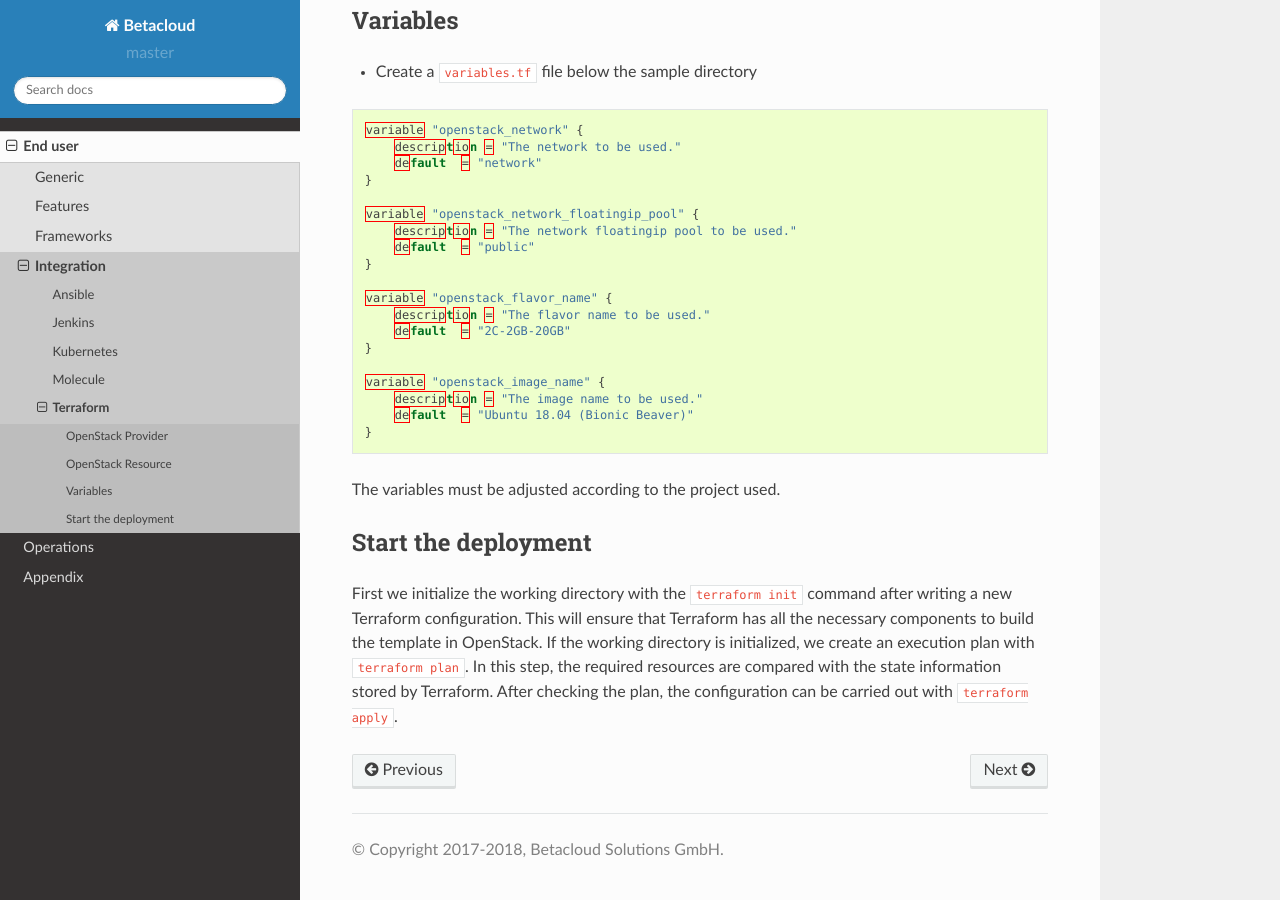
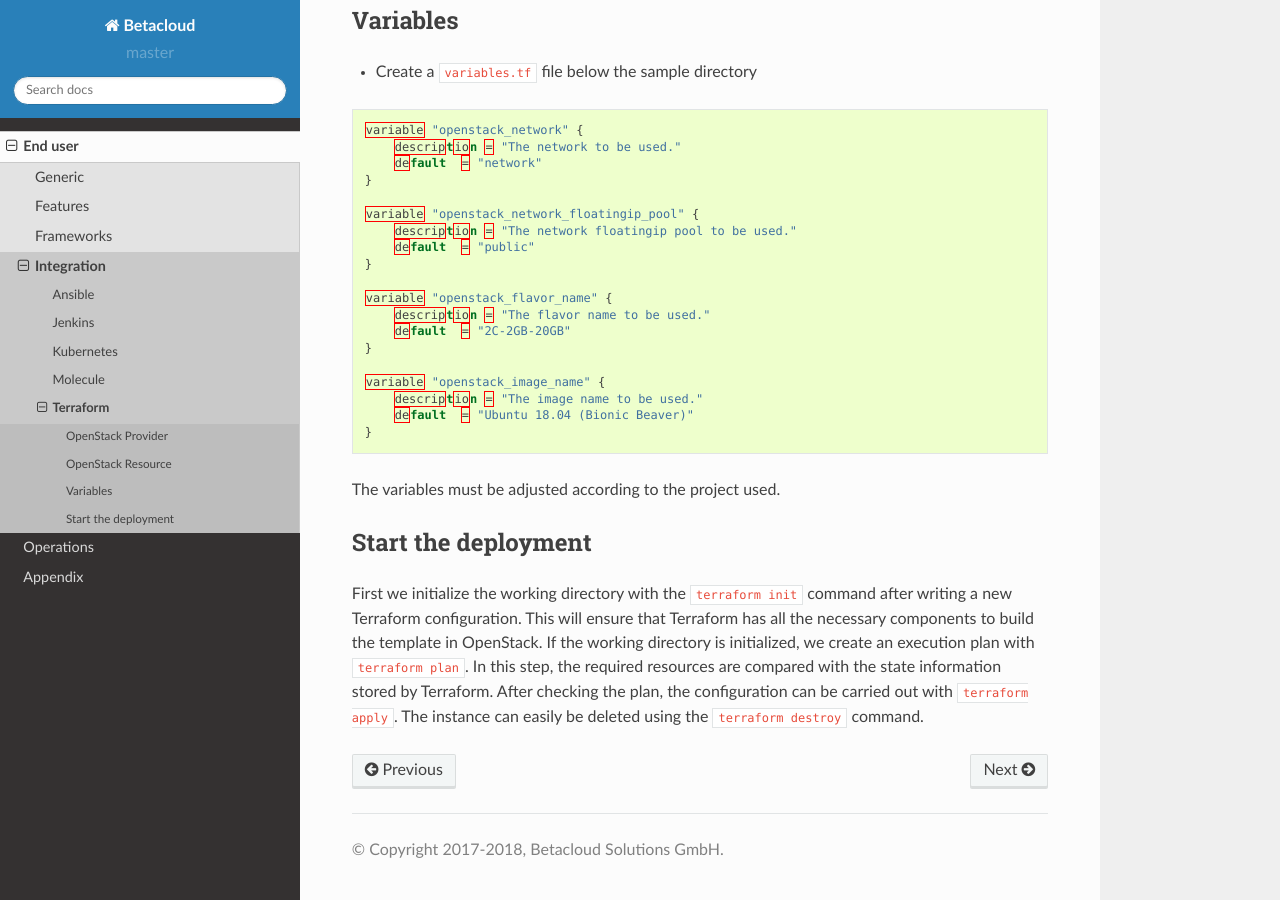
Before and after one commit to betacloud/documentation, a Sphinx documentation site: the page built from source/end-user/integration/terraform.rst, in a window 1280 px wide and 900 px high, scrolled down 1823 px. Built offline with Sphinx 7.4.7 and the Read the Docs theme 2.0.0, drawn with Linux system fonts in a browser that asks for light colours; pages that are not in the unit, such as notebooks, are missing from menus.

Commit message:
end-user: Add terraform destroy command
Delete the applyed plan with terraform destroy

```diff
--- a/source/end-user/integration/terraform.rst
+++ b/source/end-user/integration/terraform.rst
@@ -141,4 +141,5 @@ all the necessary components to build the template in OpenStack. If the working
 directory is initialized, we create an execution plan with ``terraform plan``.
 In this step, the required resources are compared with the state information
 stored by Terraform. After checking the plan, the configuration can be carried
-out with ``terraform apply``.
+out with ``terraform apply``. The instance can easily be deleted using the
+``terraform destroy`` command.
```
